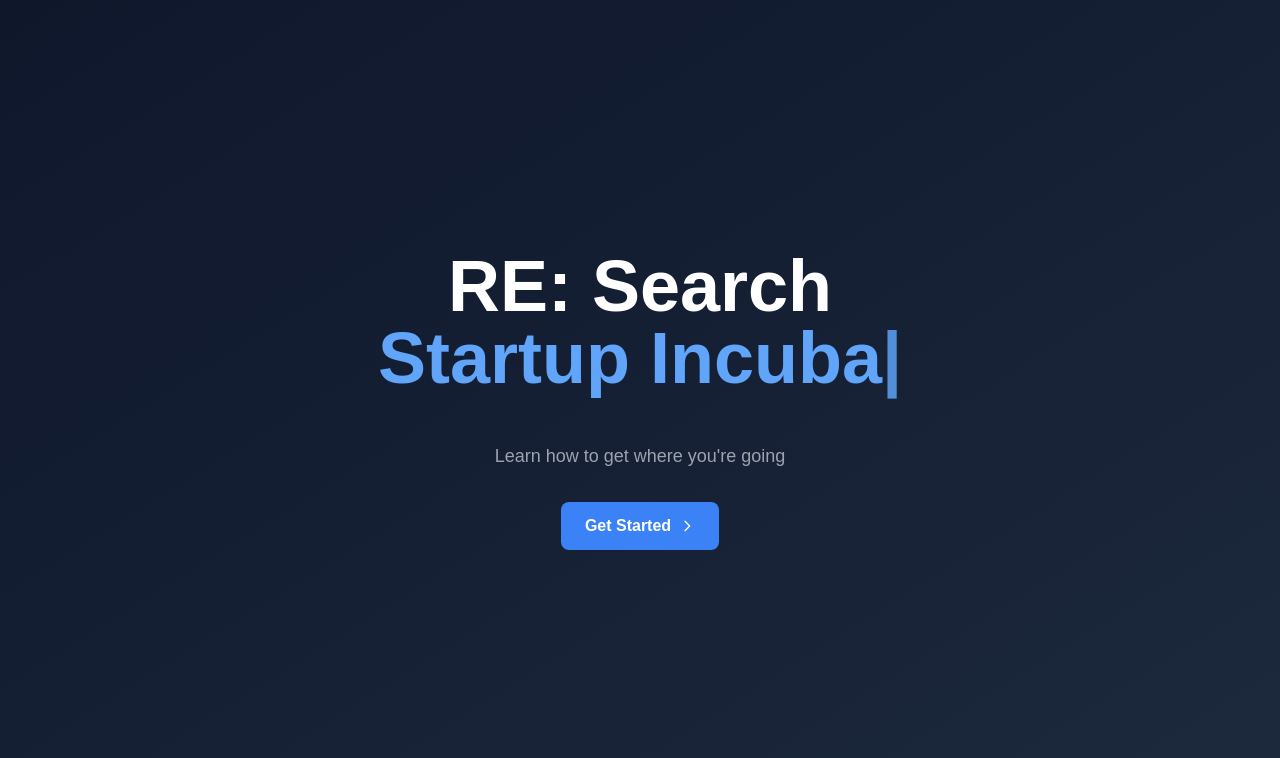
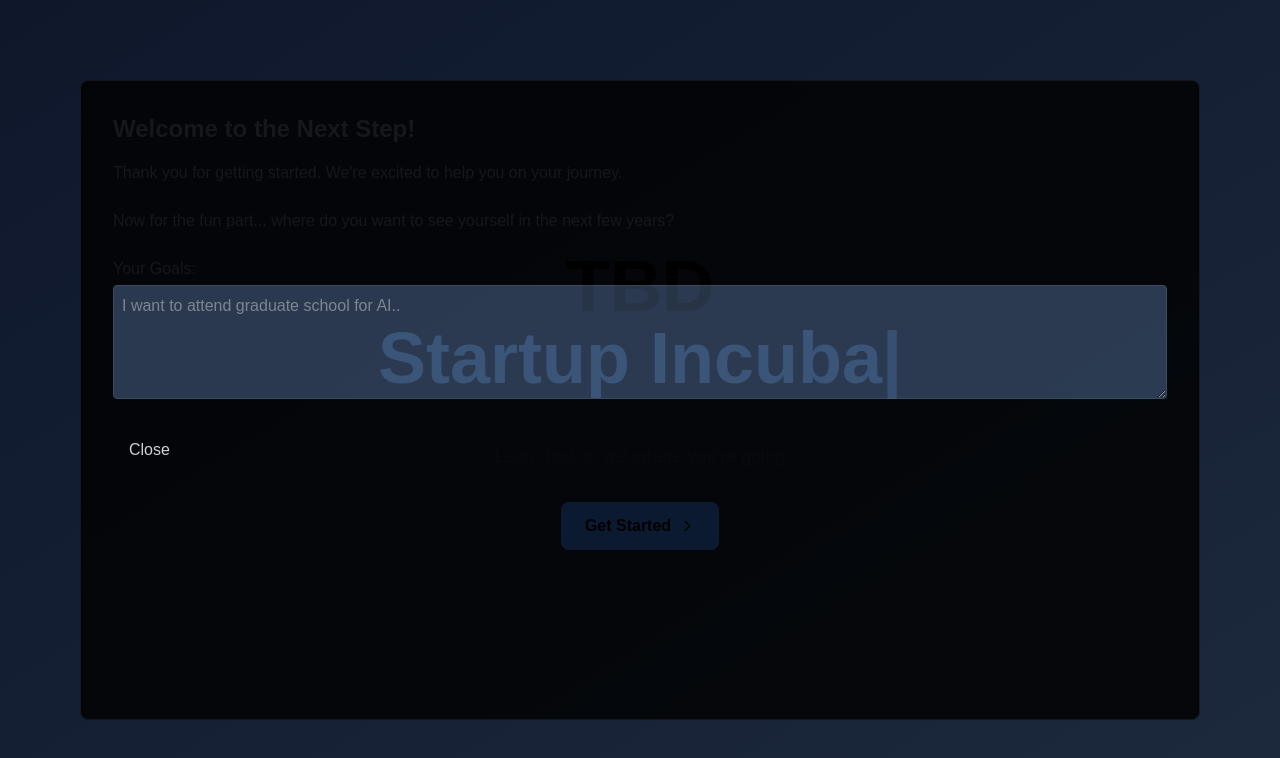
Before and after one commit to AFrancq/webapp-sandbox, a Next.js app in the folder web/: page / in a window 1280 px wide. Both pictures are taken after a click on the button "Get Started". Shown: the top 758 px of the page. Built offline with nearby package versions, Linux system fonts and the light colour scheme.

Commit message:
Initial Modal

```diff
--- a/web/app/globals.css
+++ b/web/app/globals.css
@@ -15,8 +15,8 @@
   --surface-medium: #1e293b; /* slate-800 */
 
   /* Text Colors */
-  --text-primary: #ffffff;
-  --text-secondary: #9ca3af; /* gray-400 */
+  --text-primary: #000000;
+  --text-secondary: #9ca3af1a; /* gray-400 */
   --text-muted: #6b7280;    /* gray-500 */
   --text-emphasis: #fbbf24;  /* yellow-400 */
 }
--- a/web/app/page.tsx
+++ b/web/app/page.tsx
@@ -1,6 +1,6 @@
 'use client';
 
-import TypingAnimation from '@/components/typing';
+import TypingAnimation from '@/components/typing-words';
 import SlideButton from '@/components/slide-button';
 import { useState } from 'react';
 
@@ -8,8 +8,37 @@ import { useState } from 'react';
 export default function Home() {
   const [showModal, setShowModal] = useState(false);
 
+  const handleButtonClick = () => {
+    setShowModal(true);
+  };
+
   return (
     <div className="bg-gradient-to-br from-slate-900 to-slate-800">
+      {showModal && (
+        <div className="fixed inset-0 bg-opacity-50 flex items-center justify-center z-50 p-20">
+          <div className="border bg-black opacity-80 rounded-lg p-8 w-full h-full overflow-auto">
+            <h2 className="text-2xl font-bold mb-4">Welcome to the Next Step!</h2>
+            <p className="mb-6">Thank you for getting started. We're excited to help you on your journey.</p>
+            <p className="mb-6">Now for the fun part... where do you want to see yourself in the next few years?</p>
+            <form className="mb-6">
+              <label className="block mb-2">
+                <span>Your Goals:</span>
+                <textarea
+                  className="w-full mt-1 p-2 rounded bg-slate-700 text-white border border-slate-600 focus:outline-none focus:ring-2 focus:ring-brand-primary"
+                  rows={4}
+                  placeholder="I want to attend graduate school for AI.."
+                ></textarea>
+              </label>
+            </form>
+            <button
+              onClick={() => setShowModal(false)}
+              className="bg-primary text-white px-4 py-2 rounded"
+            >
+              Close
+            </button>
+          </div>
+        </div>
+      )}
       <div className="min-h-screen flex flex-col items-center justify-center gap-8">
         <div>
           <TypingAnimation />
@@ -18,7 +47,7 @@ export default function Home() {
           <p className="text-secondary text-lg">Learn how to get where you're going</p>
         </div>
         <div>
-          <SlideButton>Get Started</SlideButton>
+          <SlideButton onClick={handleButtonClick}>Get Started</SlideButton>
         </div>
       </div>
     </div>
--- a/web/components/typing.tsx
+++ b/web/components/typing-words.tsx
@@ -49,7 +49,7 @@ export default function TypingAnimation() {
   return (
     <h1 className="text-5xl md:text-7xl font-bold text-primary mb-4">
       <div className='justify-center flex'>
-        RE: Search
+        TBD
       </div>
       <div className="text-brand-accent">
         {currentText}
```
Also changed, not shown: 1 other file (tests, documents, lock files or other folders).
